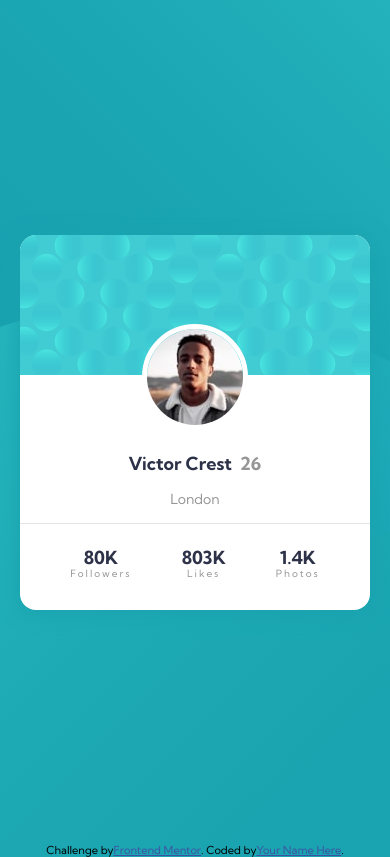
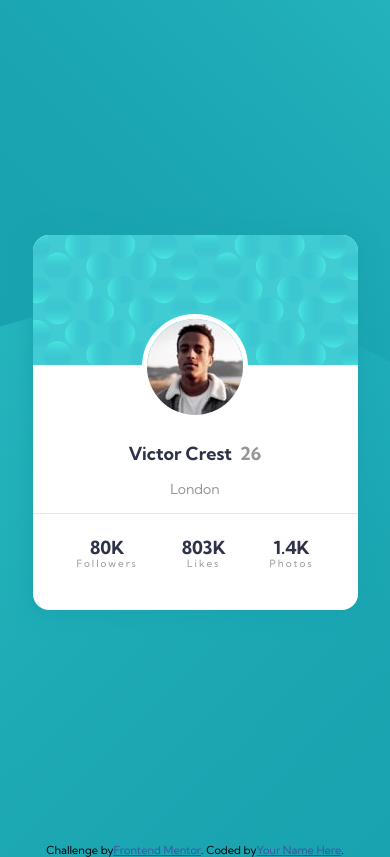
Before and after one commit to nicolasfig/profile-card-component, a plain HTML site: page index.html in a window 390 px wide. Drawn offline with Linux system fonts and the light colour scheme.

Commit message:
Mobile design finished

```diff
--- a/style.css
+++ b/style.css
@@ -62,8 +62,8 @@ p {
   flex-direction: column;
   align-items: center;
   background-color: var(--white);
-  min-width: 350px;
-  min-height: 375px;
+  width: 350px;
+  height: 375px;
   box-sizing: border-box;
   border-radius: var(--s-16);
   box-shadow: 0 2px 20px 1px var(--dark-cyan);
@@ -135,3 +135,12 @@ p {
 .attribution a {
   color: hsl(228, 45%, 44%);
 }
+
+@media screen and (max-width: 800px) {
+  .card {
+    width: 325px;
+  }
+  .card-banner img {
+    width: 325px;
+  }
+}
```
Also changed, not shown: images/desktop_view.png (added), images/mobile_view.png (added).
